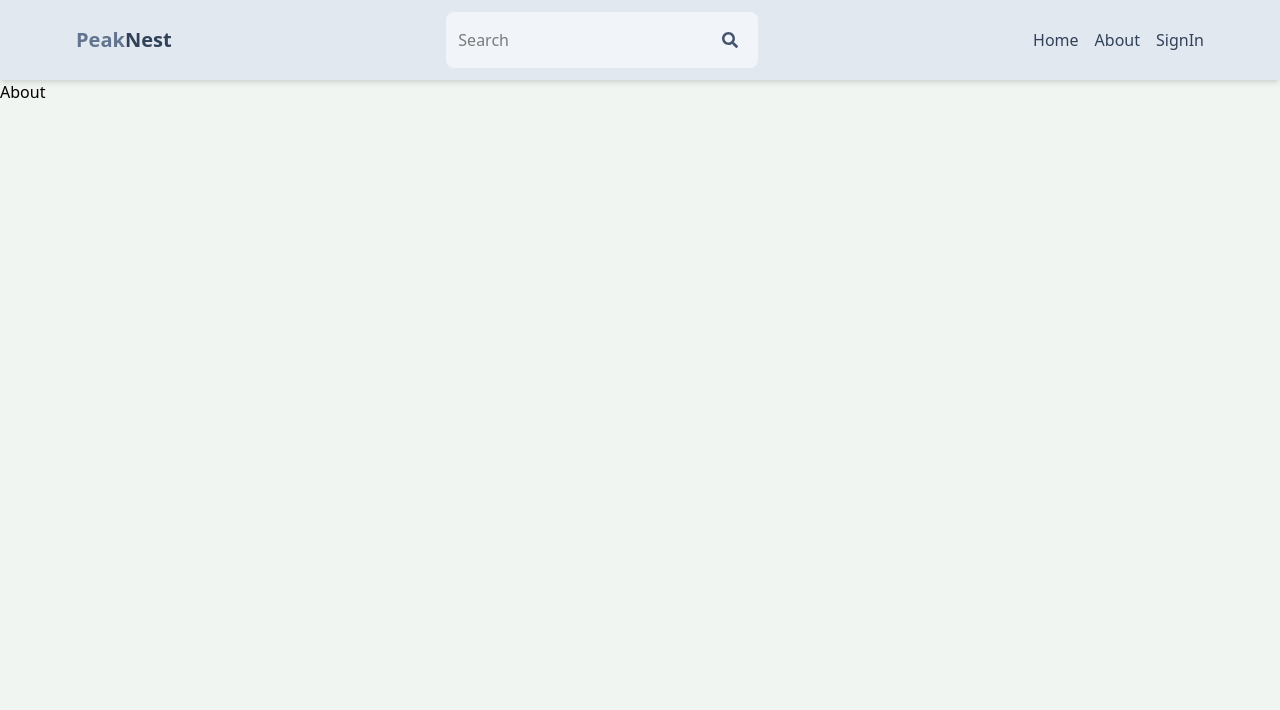
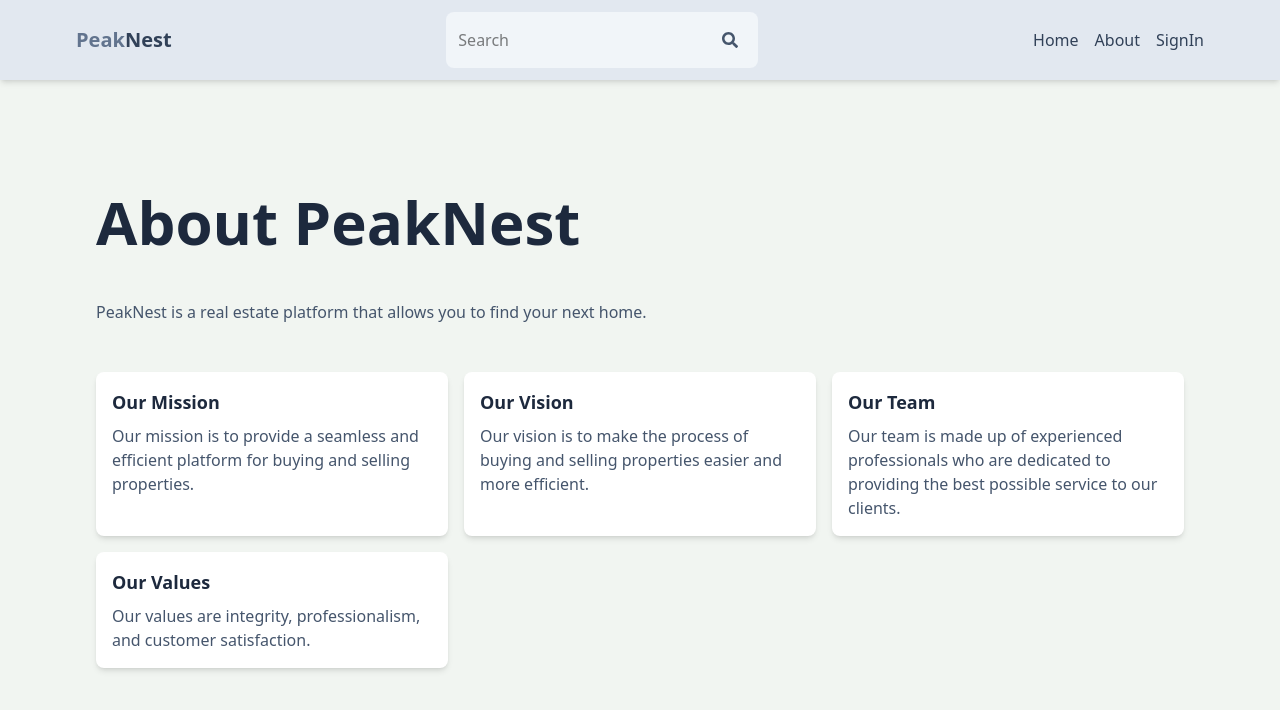
Before and after one commit to kibekevin/PeakNest, a React (Vite) app in the folder client/: page /about in a window 1280 px wide. Shown: the top 710 px of the page. Built offline with nearby package versions, Linux system fonts and the light colour scheme; no server answers.

Commit message:
Enhance About page with detailed content and layout, including mission, vision, team, and values sections.

```diff
--- a/client/src/pages/About.jsx
+++ b/client/src/pages/About.jsx
@@ -2,8 +2,39 @@ import React from 'react'
 
 const About = () => {
   return (
-    <div>
-      About
+    <div className='max-w-6xl mx-auto mt-10 md:mt-20 lg:mt-20 px-4 sm:px-6 lg:px-8 py-4 sm:py-6 lg:py-8'>
+      <h1 className='text-2xl md:text-4xl lg:text-6xl font-bold mb-4 md:mb-8 lg:mb-12 text-slate-800'>
+        About PeakNest
+      </h1>
+      <p className='text-slate-600 mb-4 md:mb-8 lg:mb-12'>
+        PeakNest is a real estate platform that allows you to find your next home.
+      </p>
+      <div className='grid grid-cols-1 sm:grid-cols-2 md:grid-cols-3 lg:grid-cols-3 gap-4'>
+        <div className='bg-white shadow-md rounded-lg p-4'>
+          <h2 className='text-lg font-bold mb-2 text-slate-800'>Our Mission</h2>
+          <p className='text-slate-600'>
+            Our mission is to provide a seamless and efficient platform for buying and selling properties.
+          </p>
+        </div>
+        <div className='bg-white shadow-md rounded-lg p-4'>
+            <h2 className='text-lg font-bold mb-2 text-slate-800'>Our Vision</h2>
+            <p className='text-slate-600'>
+                Our vision is to make the process of buying and selling properties easier and more efficient.
+            </p>
+        </div>
+        <div className='bg-white shadow-md rounded-lg p-4'>
+            <h2 className='text-lg font-bold mb-2 text-slate-800'>Our Team</h2>
+            <p className='text-slate-600'>
+                Our team is made up of experienced professionals who are dedicated to providing the best possible service to our clients.
+            </p>
+        </div>
+        <div className='bg-white shadow-md rounded-lg p-4'>
+            <h2 className='text-lg font-bold mb-2 text-slate-800'>Our Values</h2>
+            <p className='text-slate-600'>
+                Our values are integrity, professionalism, and customer satisfaction.
+            </p>
+        </div>
+      </div>
     </div>
   )
 }
```
